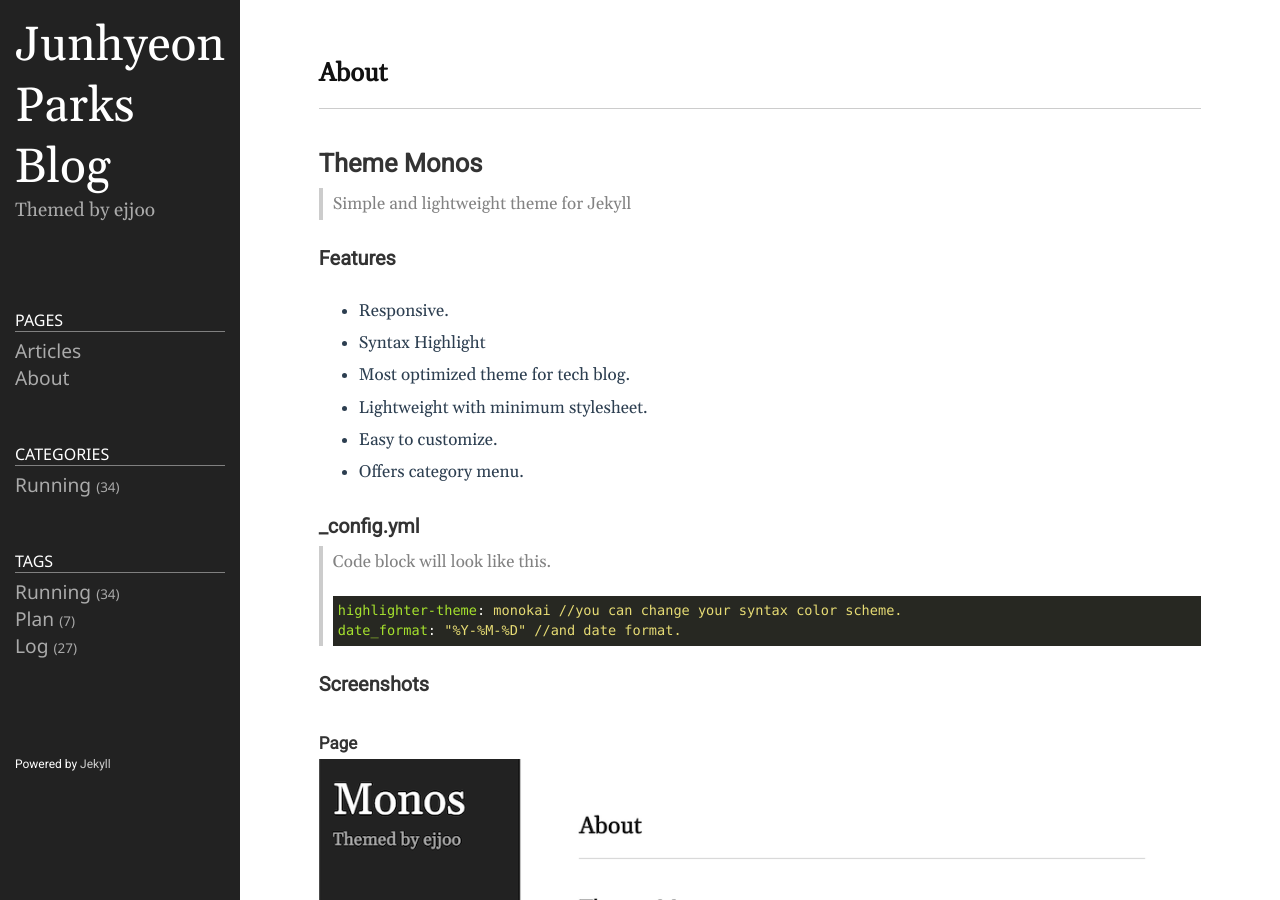
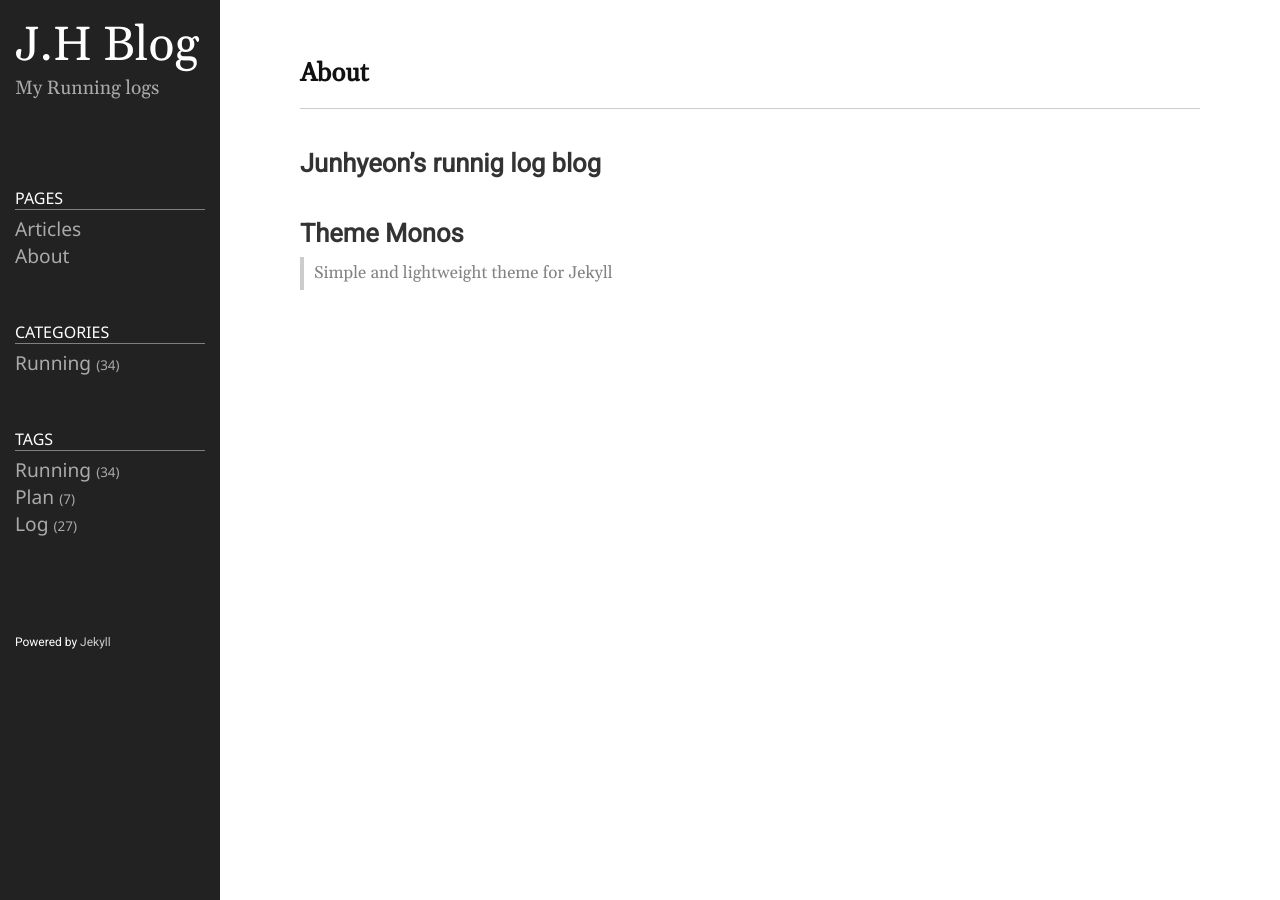
Before and after one commit to bullkan94/bullkan94.github.io, a Jekyll site: the page built from README.md, in a window 1280 px wide and 900 px high. Built offline with Jekyll 4.4.1, drawn with Linux system fonts in a browser that asks for light colours; some of the changed text lies outside the part shown.

Commit message:
Modify some default files

```diff
--- a/_config.yml
+++ b/_config.yml
@@ -18,13 +18,13 @@
 # You can create any custom variable you would like, and they will be accessible
 # in the templates via {{ site.myvariable }}.
 
-title: Junhyeon Parks Blog
-email: ejjoo7994@gmail.com
+title: J.H Blog
+email: bullkan94@gmail.com
 description: >- # this means to ignore newlines until "baseurl:"
-  Themed by ejjoo
+  My Running logs
 # baseurl: "/" # the subpath of your site, e.g. /blog
 # url: "http://ejjoo.github.io" # the base hostname & protocol for your site, e.g. http://example.com
-github_username: ejjoo
+github_username: bullkan94
 highlighter: rouge
 svg:
   optimize: true
```
Also changed, not shown: README.md, public/css/syntax/README.txt (renamed from public/css/syntax/README.md).
